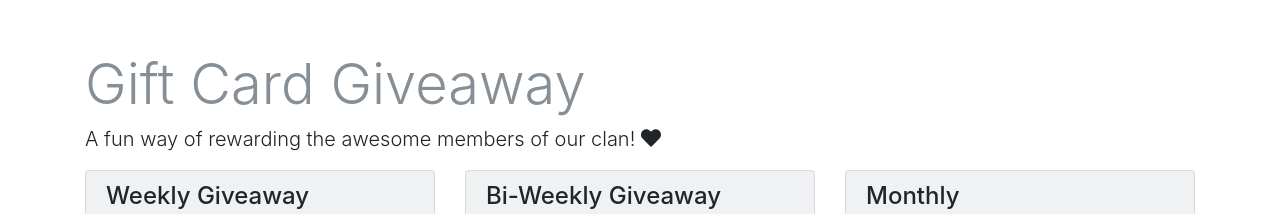
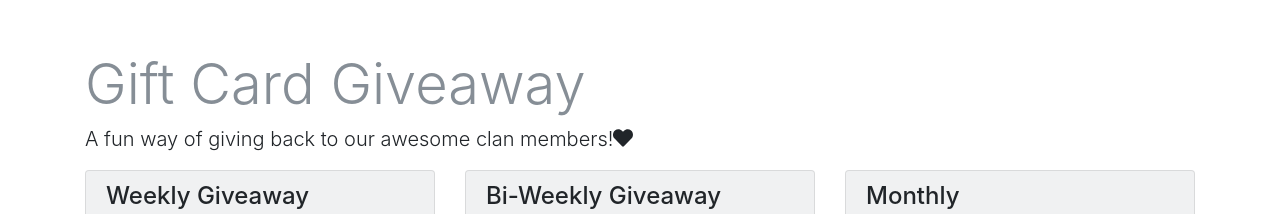
Before and after one commit to walletwarriors/walletwarriors.github.io, a plain HTML site: page index.html in a window 1280 px wide. Shown: the part 802-1016 px from the top of the page. Drawn offline with nearby package versions, Linux system fonts and the light colour scheme.

Commit message:
Minor text changes

```diff
--- a/index.html
+++ b/index.html
@@ -54,7 +54,7 @@
     <div class="row">
       <div class="col-lg order-lg-2">
         <h1 class="display-4 text-left text-muted">Gift Card Giveaway</h1>
-        <p class="lead">A fun way of rewarding the awesome members of our clan! <span class="fas fa-heart" id="logo-heart"></span></p>
+        <p class="lead">A fun way of giving back to our awesome clan members!<span class="fas fa-heart" id="logo-heart"></span></p>
 
 		<div class="card-deck">
 
```
